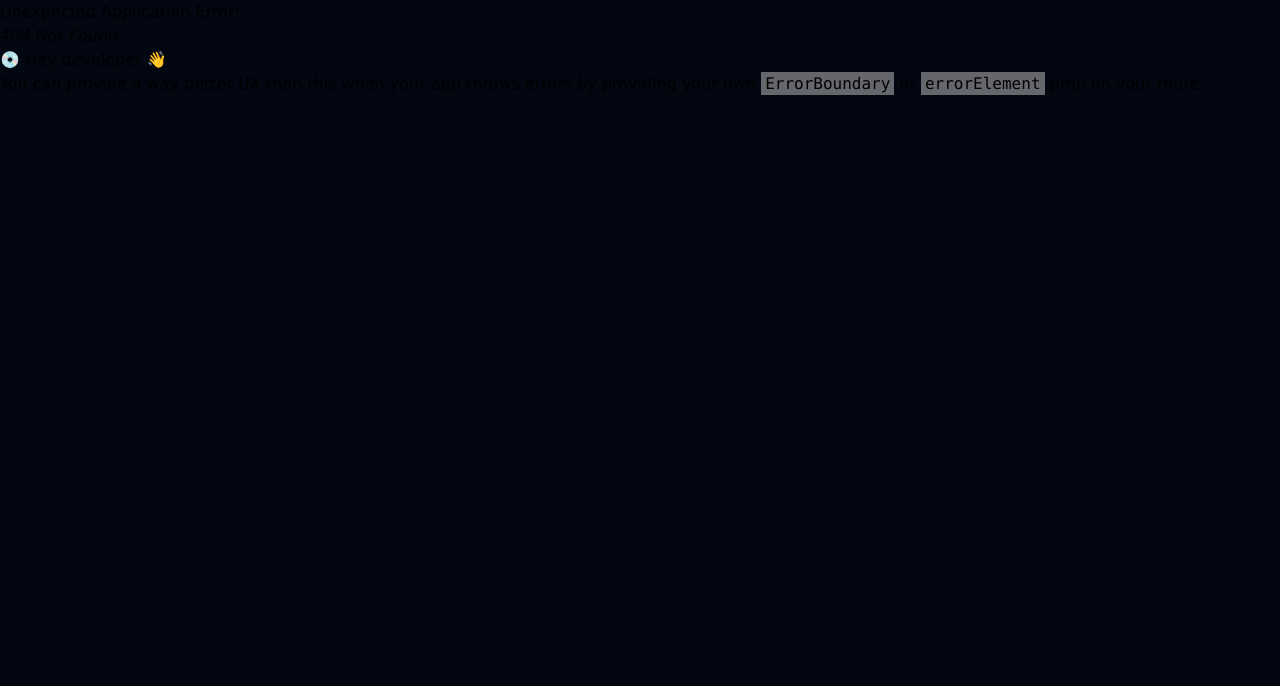
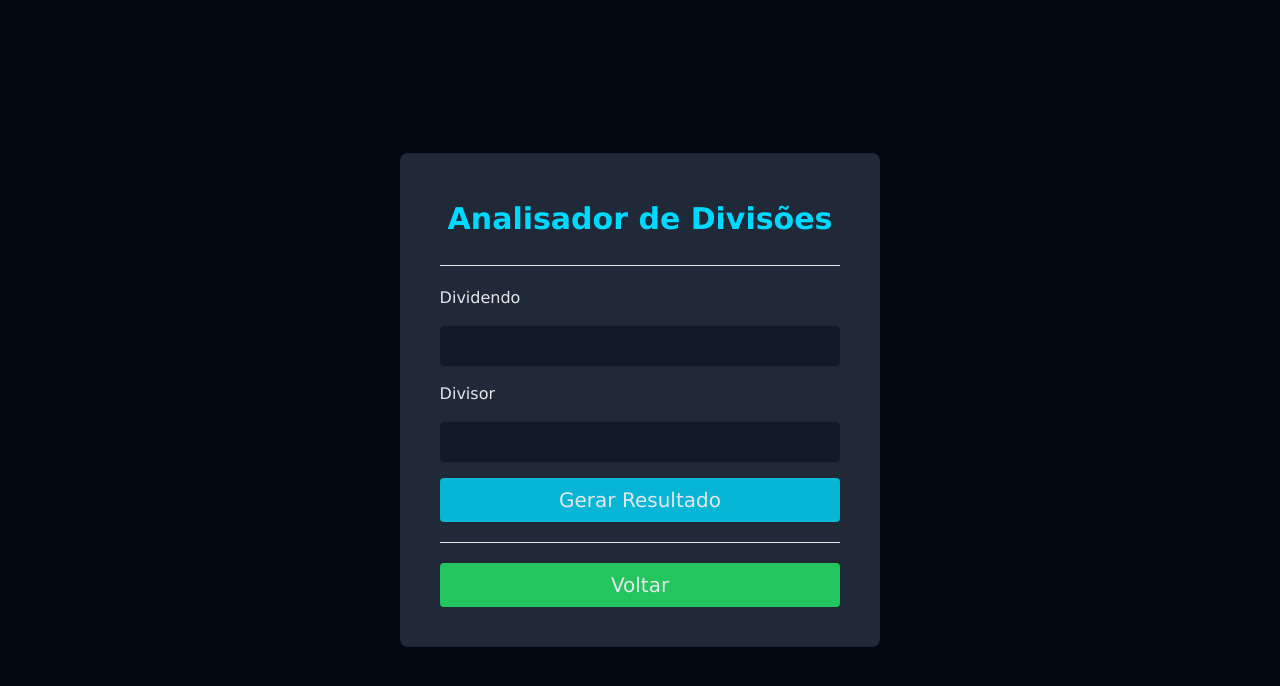
Before and after one commit to MarcusCaue/exercicios-react, a React (Vite) app in the folder exercitando-estados/: page /questao/analise-divisao in a window 1280 px wide. Before the commit this address had no page. Shown: the top 686 px of the page. Built offline with nearby package versions, Linux system fonts and the light colour scheme.

Commit message:
Sucessor e Antecessor; Analise Divisao; Layout

```diff
--- a/exercitando-estados/src/components/App.tsx
+++ b/exercitando-estados/src/components/App.tsx
@@ -2,8 +2,10 @@ import { Outlet } from "react-router-dom"
 
 export default function App() {
   return (
-    <div className="absolute bottom-1/2 right-1/2 translate-x-1/2 translate-y-1/2 w-3/4 md:w-1/2 p-10 bg-gray-800 rounded-lg">
-      <Outlet />
+    <div className="min-h-screen flex justify-center items-center p-10">
+      <div className="p-10 bg-gray-800 rounded-lg">
+        <Outlet />
+      </div>
     </div>
   )
 }
--- a/exercitando-estados/src/components/LinksResolucoes.tsx
+++ b/exercitando-estados/src/components/LinksResolucoes.tsx
@@ -25,6 +25,14 @@ const nomeQuestoes = [
   {
     nome: "Gerador de Números Aleatórios",
     caminho: "numeros-aleatorios"
+  },
+  {
+    nome: "Sucessor e Antecessor",
+    caminho: "sucessor-antecessor"
+  },
+  {
+    nome: "Análise de uma Divisão",
+    caminho: "analise-divisao"
   }
 ]
 
--- /dev/null
+++ b/exercitando-estados/src/questions/AnaliseDivisao.tsx
@@ -0,0 +1,72 @@
+import { FormEvent, useRef, useState } from "react"
+import Title from "../components/Title"
+import Feedback from "../components/Feedback"
+import Entrada from "../components/Entrada"
+
+export default function AnaliseDivisao() {
+
+  const dividendoRef = useRef<HTMLInputElement>(null)
+  const divisorRef = useRef<HTMLInputElement>(null)
+
+  const [ quociente, setQuociente ] = useState(0)
+  const [ restoDivisao, setRestoDivisao ] = useState(0)
+  const [showFeedback, setShowFeedback] = useState(false)
+
+  function calcular(dividendo: number, divisor: number) {
+    const quociente = Math.trunc(dividendo / divisor)
+    const resto = dividendo % divisor
+
+    setQuociente(quociente)
+    setRestoDivisao(resto)
+  }
+
+  function enviar(event: FormEvent) {
+    event.preventDefault()
+
+    let dividendoRefValue: any = dividendoRef.current?.value
+    let divisorRefValue: any = divisorRef.current?.value
+
+    if (dividendoRefValue === "" || divisorRefValue === "") {
+      window.alert("Digite um número inteiro.")
+    } else {
+      dividendoRefValue = parseInt(dividendoRefValue)
+      divisorRefValue = parseInt(divisorRefValue)
+      calcular(dividendoRefValue, divisorRefValue)
+      setShowFeedback(true)
+    }
+
+  }
+
+  return (
+    <>
+      <Title> Analisador de Divisões </Title>
+
+      <Entrada submitFunction={enviar} buttonTitle="Gerar Resultado">
+        <label htmlFor="number">Dividendo</label>
+        <input
+          type="number" name="number" id="number" className="input" min="0" step="1"
+          ref={dividendoRef}
+        />
+
+        <label htmlFor="number">Divisor</label>
+        <input
+          type="number" name="number" id="number" className="input" min="1" step="1"
+          ref={divisorRef}
+        />
+      </Entrada>
+
+      <Feedback show={showFeedback} title="Estrutura da Divisão">
+        <div className="flex text-cyan-500 justify-center text-3xl">
+          <div className="dividendo-resto min-w-24">
+            <div className="p-5 text-center">{ dividendoRef.current?.value }</div>
+            <div className="p-5 text-center">{ restoDivisao }</div>
+          </div>
+          <div className="divisor-quociente border-l min-w-24">
+            <div className="border-b p-5 text-center">{ divisorRef.current?.value }</div>
+            <div className="p-5 text-center">{ quociente }</div>
+          </div>
+        </div>
+      </Feedback>
+    </>
+  )
+}
--- /dev/null
+++ b/exercitando-estados/src/questions/SucessorAntecessor.tsx
@@ -0,0 +1,57 @@
+import { FormEvent, useRef, useState } from "react";
+import Feedback from "../components/Feedback";
+import Title from "../components/Title";
+import Entrada from "../components/Entrada";
+
+export default function SucessorAntecessor() {
+
+  const inputRef = useRef<HTMLInputElement>(null)
+
+  const [showFeedback, setShowFeedback] = useState(false)
+  const [sucessorAntecessor, setSucessorAntecessor] = useState({
+    sucessor: 0, antecessor: 0
+  })
+
+  function enviar(event: FormEvent) {
+    event.preventDefault()
+
+    let inputRefValue: any = inputRef.current?.value
+
+    if (inputRefValue.trim() === "") {
+      window.alert("Digite um número inteiro.")
+    } else {
+      inputRefValue = parseInt(inputRefValue)
+      setSucessorAntecessor({
+        sucessor: inputRefValue + 1,
+        antecessor: inputRefValue - 1
+      })
+      setShowFeedback(true)
+    }
+  }
+
+  return (
+    <>
+      <Title> Sucessor e Antecessor </Title>
+
+      <Entrada submitFunction={enviar}  buttonTitle="Mostrar Resultado">
+        <label htmlFor="num">Digite um número inteiro: </label>
+        <input className="input" type="number" name="num" id="num" step="1" min="0" ref={inputRef} />
+      </Entrada>
+
+      <Feedback show={showFeedback} title="Resultado">
+        <ul className="list-disc text-cyan-500 pl-10">
+          <li>
+            <p className="text-gray-200">
+             O <span className="text-cyan-500">sucessor</span> de {inputRef.current?.value} é <span className="text-cyan-500">{sucessorAntecessor.sucessor}</span>
+            </p>
+          </li>
+          <li>
+            <p className="text-gray-200">
+              O <span className="text-cyan-500">antecessor</span> de {inputRef.current?.value} é <span className="text-cyan-500">{sucessorAntecessor.antecessor}</span>
+            </p>
+          </li>
+        </ul>
+      </Feedback>
+    </>
+  )
+}
--- a/exercitando-estados/tailwind.config.js
+++ b/exercitando-estados/tailwind.config.js
@@ -3,11 +3,9 @@ export default {
   content: ["./src/**/*.{tsx,html}", "./index.html"],
   theme: {
     extend: {
-      colors: {
-      },
       fontFamily: {
         'verdana': "Verdana, Geneva, Tahoma, sans-serif"
-      }
+      },
     },
   },
   plugins: [],
```
Also changed, not shown: exercitando-estados/src/routes.tsx (+9 -2 lines).
